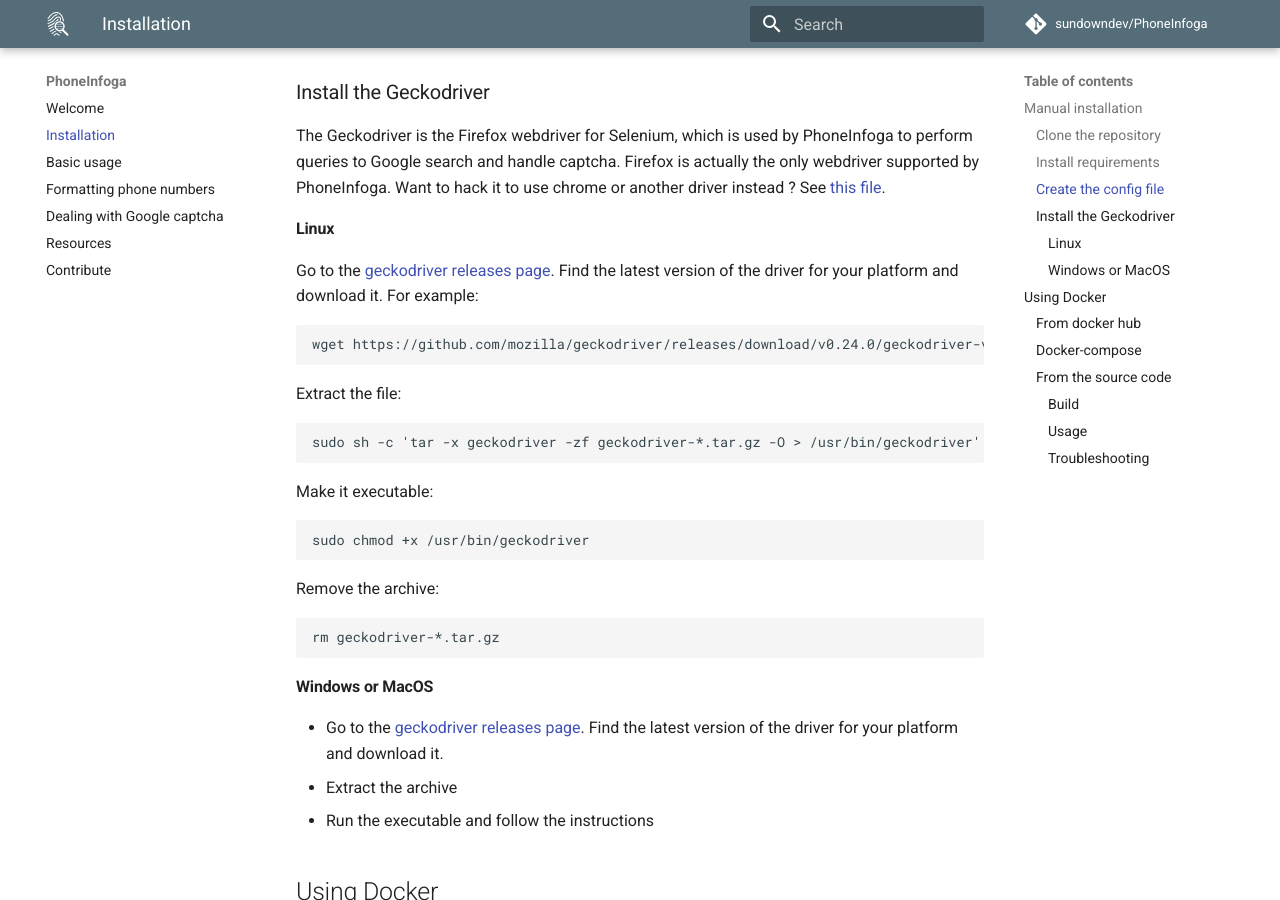
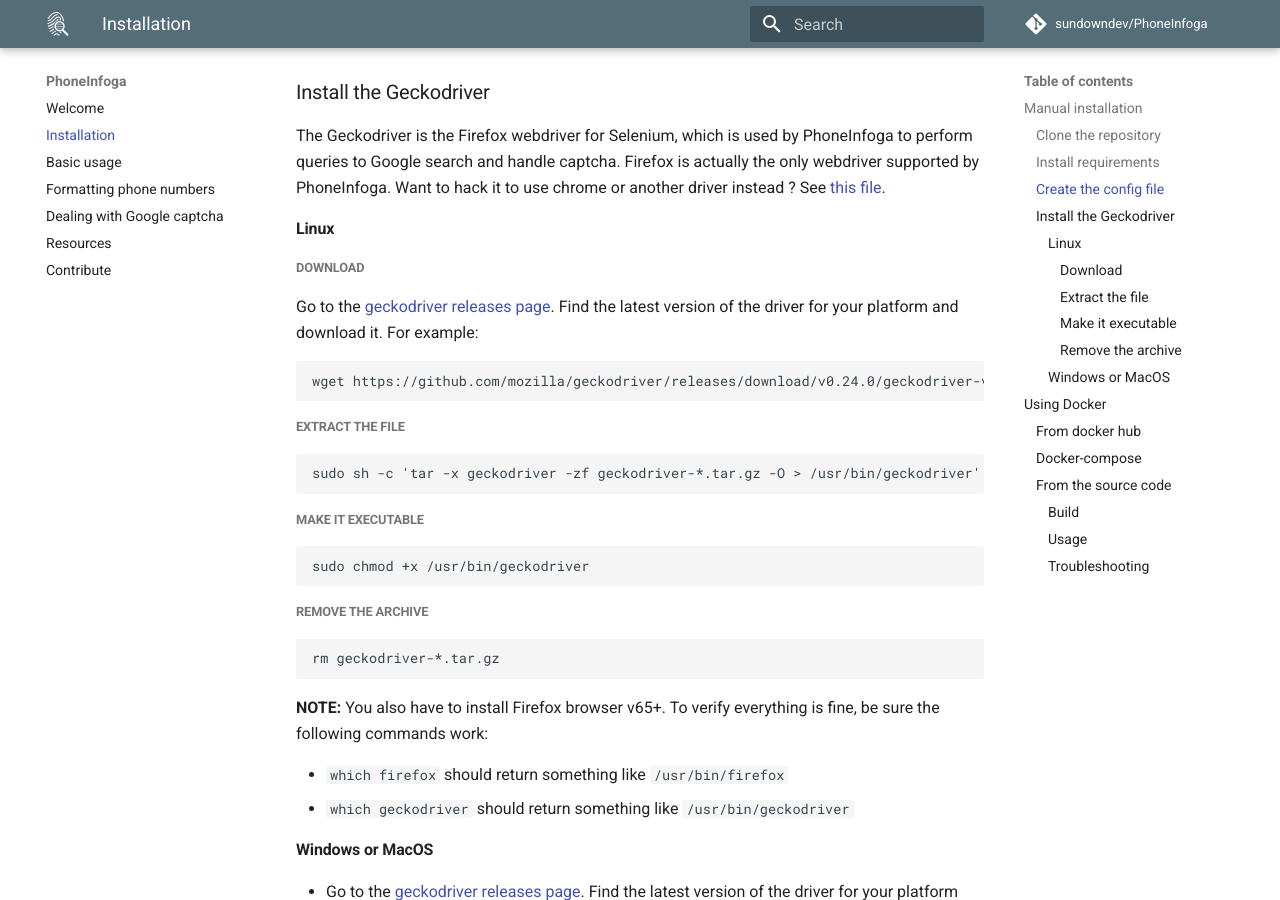
Before and after one commit to sundowndev/phoneinfoga, an MkDocs documentation site: the page built from docs/install.md, in a window 1280 px wide and 900 px high, scrolled down 942 px. Built offline with MkDocs 1.6.1 and Material for MkDocs 9.7.7, drawn with Linux system fonts in a browser that asks for light colours; comment, search, counter and statistics services are not loaded.

Commit message:
refactor(docs): install

````diff
--- a/docs/install.md
+++ b/docs/install.md
@@ -46,29 +46,36 @@
 
 #### Linux
 
+##### Download
+
 Go to the [geckodriver releases page](https://github.com/mozilla/geckodriver/releases). Find the latest version of the driver for your platform and download it. For example:
 
 ```shell
 wget https://github.com/mozilla/geckodriver/releases/download/v0.24.0/geckodriver-v0.24.0-linux64.tar.gz
 ```
 
-Extract the file:
+##### Extract the file
 
 ```shell
 sudo sh -c 'tar -x geckodriver -zf geckodriver-*.tar.gz -O > /usr/bin/geckodriver'
 ```
 
-Make it executable:
+##### Make it executable
 
 ```shell
 sudo chmod +x /usr/bin/geckodriver
 ```
 
-Remove the archive:
+##### Remove the archive
 
 ```shell
 rm geckodriver-*.tar.gz
 ```
+
+**NOTE:** You also have to install Firefox browser v65+. To verify everything is fine, be sure the following commands work:
+
+- `which firefox` should return something like `/usr/bin/firefox`
+- `which geckodriver` should return something like `/usr/bin/geckodriver`
 
 #### Windows or MacOS
 
````
